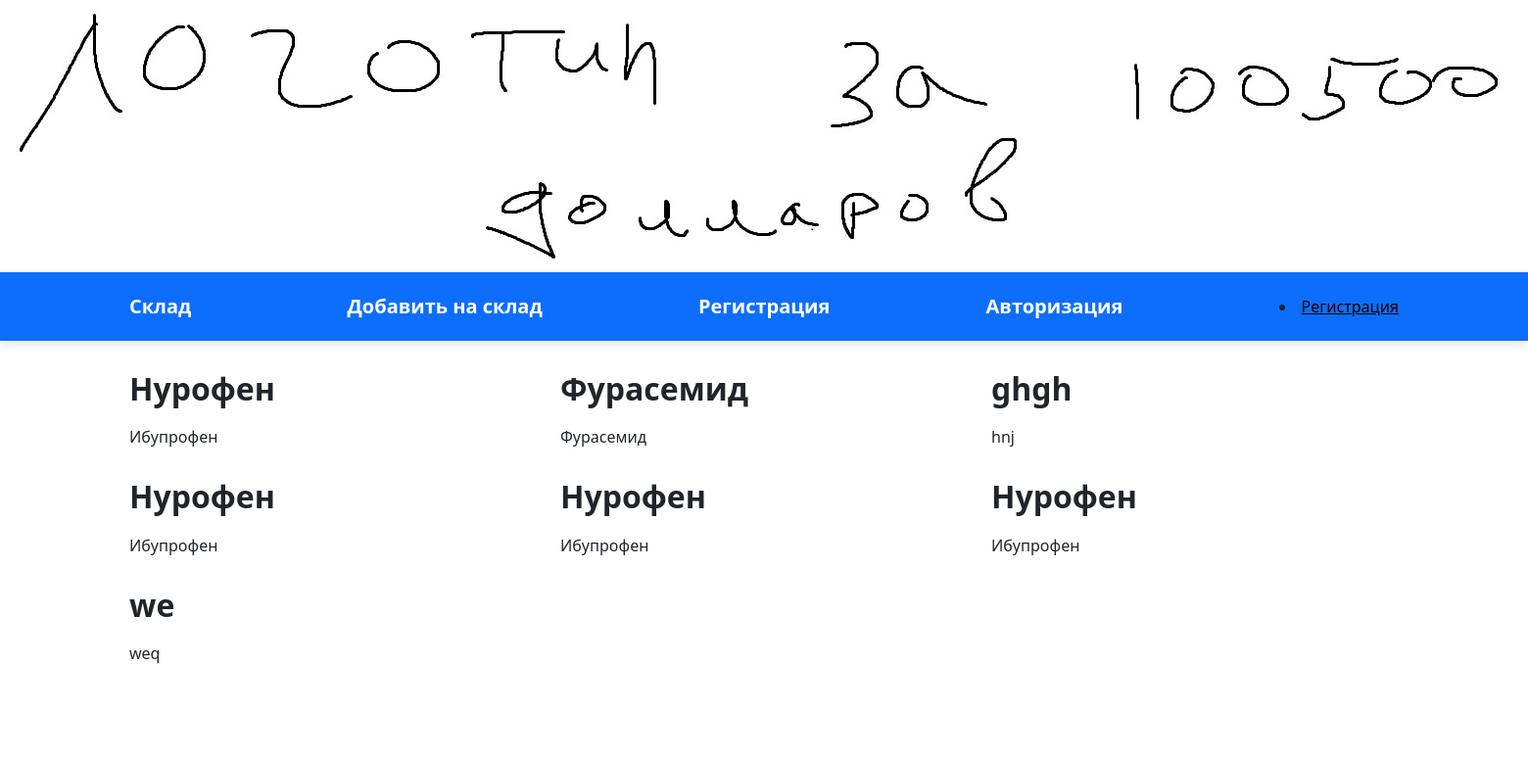
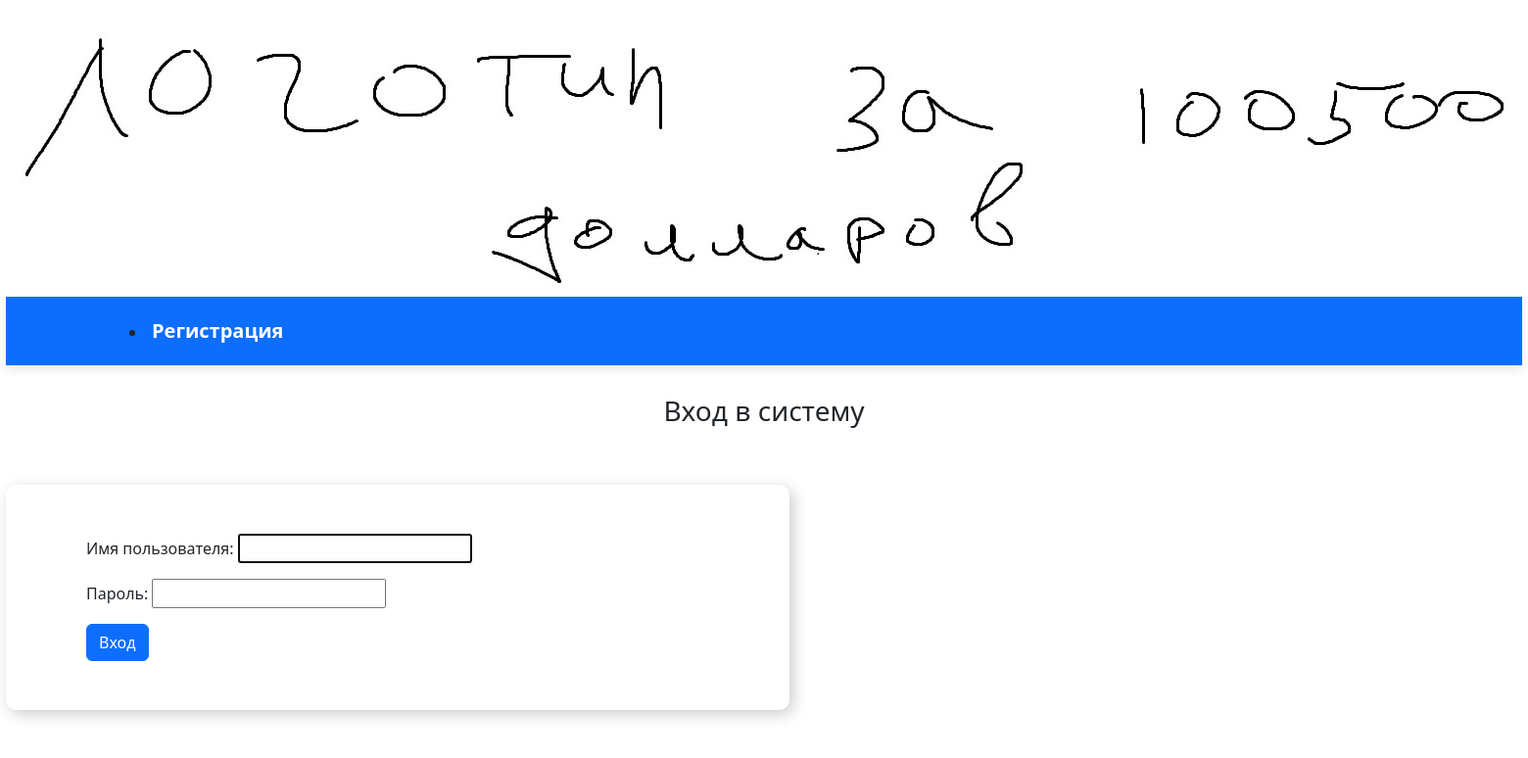
Before and after one commit to XeonHeT9HeT/WEB_PROJ, a Django app: page / in a window 1560 px wide. Shown: the top 774 px of the page at 98% size. Run offline with Django 3.2, Linux system fonts and the light colour scheme; data comes from the database, SQL or seed files in the repository; both versions use the stored data as it was after the commit; some libraries are stand-ins or nearby versions.

Commit message:
ПОБЕДА НАД АВТОРИЗАЦИЕЙ, ДЖАНГО САСАТЬ

```diff
--- a/app1/templates/html/index.html
+++ b/app1/templates/html/index.html
@@ -35,15 +35,17 @@
 		<div class="container">
 			<a href="index.html" class="navbar-brand">Склад</a>
 			<!-- <ul class="navbar-menu">-->
+            {% if request.user.is_superuser %}
+            <a href="index_addDel.html" class="navbar-brand ">Добавить на склад</a>
+            {% else %}
 
-            <a href="index_addDel.html" class="navbar-brand">Добавить на склад</a>
-            <a href="index_register.html" class="navbar-brand">Регистрация</a>
-			<a href="index_login.html" class="navbar-brand">Авторизация</a>
+            {% endif %}
+            <a href="index_info.html" class="navbar-brand">Контакты</a>
 			<!-- </ul>-->
-            {% if request.user.is_authenticated %}
-				    <li><a style = "color: black">{{ user.get_username }} </a>|<a style = "color: black" href="/logout">Выйти</a></li>
+          {% if request.user.is_authenticated %}
+				    <li><a class="navbar-brand">{{ user.get_username }} </a>|<a class="navbar-brand" href="/logout">Выйти</a></li>
 				{% else %}
-				     <li><a style = "color: black" href="index_register.html">Регистрация</a></li>
+				     <li><a href="index_register.html" class="navbar-brand">Регистрация</a></li>
 				{% endif %}
 		</div>
 	</nav>
--- a/app1/templates/html/index_login.html
+++ b/app1/templates/html/index_login.html
@@ -22,6 +22,7 @@
 	<!-- Стили сайта !!!!###Переписать STYLESHEET под STATIC папку###!!! -->
 	<link rel="stylesheet" href="/static/styles/styles.css">
 
+    <link rel="stylesheet" href="/static/styles/auth_styles.css">
 
 	<link rel="icon" href="/static/data/favicon.svg" type="image/svg+xml">
 
@@ -33,23 +34,25 @@
 
     <nav class="navbar navbar-expand-lg navbar navbar-dark bg-primary">
 		<div class="container">
-			<a href="index.html" class="navbar-brand">Склад</a>
-			<!-- <ul class="navbar-menu">-->
+			<!--<a href="index.html" class="navbar-brand">Склад</a>
+			 <ul class="navbar-menu">
 
             <a href="index_addDel.html" class="navbar-brand">Добавить на склад</a>
             <a href="index_register.html" class="navbar-brand">Регистрация</a>
-            <a href="index_info.html" class="navbar-brand">Контакты</a>
+            <a href="index_info.html" class="navbar-brand">Контакты</a>-->
 			<!-- </ul>-->
             {% if request.user.is_authenticated %}
-				    <li><a style = "color: black">{{ user.get_username }} </a>|<a style = "color: black" href="/logout">Выйти</a></li>
+				    <li><a class="navbar-brand">{{ user.get_username }} </a>|<a class="navbar-brand" href="/logout">Выйти</a></li>
 				{% else %}
-				     <li><a style = "color: black" href="index_register.html">Регистрация</a></li>
+				     <li><a href="index_register.html" class="navbar-brand">Регистрация</a></li>
 				{% endif %}
 		</div>
 	</nav>
-	<script type="module" src="https://unpkg.com/ionicons@7.1.0/dist/ionicons/ionicons.esm.js"></script>
-	<script nomodule src="https://unpkg.com/ionicons@7.1.0/dist/ionicons/ionicons.js"></script>
 
+ <h3 class="text-center">Вход в систему</h3>
+
+<div class="registration-cssave">
+    <div class="form-group">
 	<form method="post">
 			<div class="container">
 				{% csrf_token %}
@@ -57,5 +60,7 @@
 				<button type="submit" class="btn btn-primary">Вход</button>
 			</div>
 	</form>
+    </div>
+    </div>
 </body>
 </html>
--- a/app1/urls.py
+++ b/app1/urls.py
@@ -9,7 +9,7 @@ from .views import *
     ###НЕ ЗАБУДЬ В SETTING ПРОПИСАТЬ ДЛЯ МОДУЛЯ ПУТЬ В INSTALLED APPS####
 
 urlpatterns = [
-    path('', index),
+    path('', index_login),
     path('index.html', index),
     path('index_addDel.html', index_addDel),
     path("create/", create),
--- a/app1/views.py
+++ b/app1/views.py
@@ -32,7 +32,7 @@ def create(request):
         farma.non = request.POST.get("non")
         farma.subAction = request.POST.get("subAction")
         farma.save()
-    return HttpResponseRedirect("/")
+    return HttpResponseRedirect("/index.html")
 
 
 # изменение данных в бд
@@ -50,7 +50,7 @@ def edit(request, id):
             farma.non = request.POST.get("non")
             farma.subAction = request.POST.get("subAction")
             farma.save()
-            return HttpResponseRedirect("/")
+            return HttpResponseRedirect("/index.html")
         else:
             return render(request, "html/edit.html", {"farma": farma})
     except Farma.DoesNotExist:
@@ -62,7 +62,7 @@ def delete(request, id):
     try:
         farma = Farma.objects.get(id=id)
         farma.delete()
-        return HttpResponseRedirect("/")
+        return HttpResponseRedirect("/index.html")
     except Farma.DoesNotExist:
         return HttpResponseNotFound("<h2>Farma not found</h2>")
 
@@ -86,20 +86,21 @@ def index_register(request):
             # выполняем аутентификацию
             user = authenticate(username=username, password=password)
             login(request, user)
-            return redirect('/')
+            return redirect('/index.html')
     else:
         form = UserCreationForm()
     return render(request, 'html/index_register.html', {'form': form})
 
 
 def index_login(request):
-    if request.method == "post":
-        form = AuthenticationForm(request.POST)
-        username = form.cleaned_data.get('username')
-        password = form.cleaned_data.get('password1')
-        user = authenticate(username=username, password=password)
+    if request.method == 'POST':
+        form = AuthenticationForm(data = request.POST)
+        form.is_valid()
+        use = form.cleaned_data.get('username')
+        pas = form.cleaned_data.get('password')
+        user = authenticate(username=use, password=pas)
         login(request, user)
-        return redirect('/')
+        return redirect('/index.html')
     else:
         form = AuthenticationForm()
     return render(request, "html/index_login.html", {'form': form})
```
Also changed, not shown: app1/templates/html/index_addDel.html (+7 -5 lines), app1/templates/html/index_info.html (+6 -4 lines), app1/templates/html/index_register.html (+12 -14 lines), db.sqlite3.
